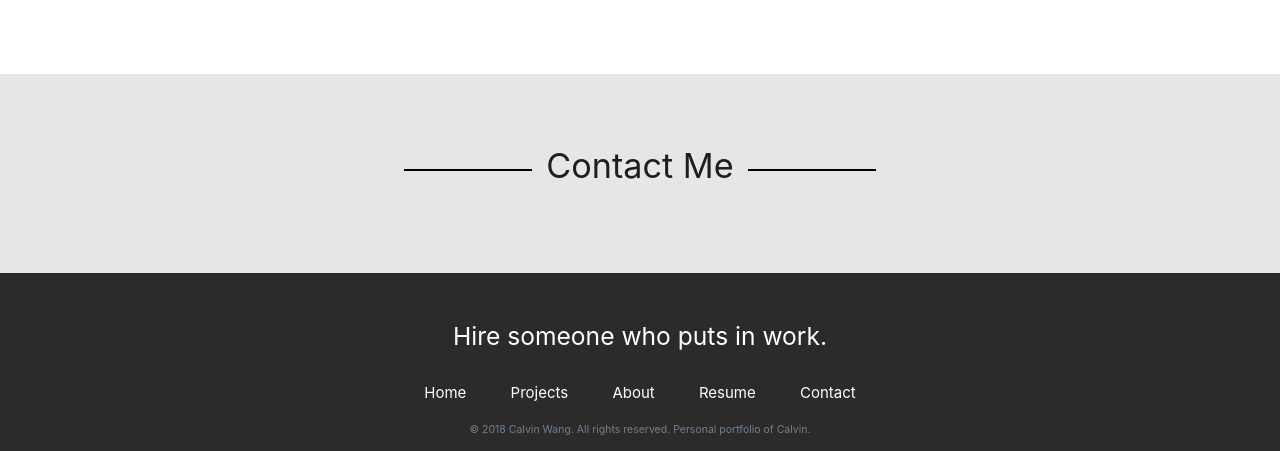
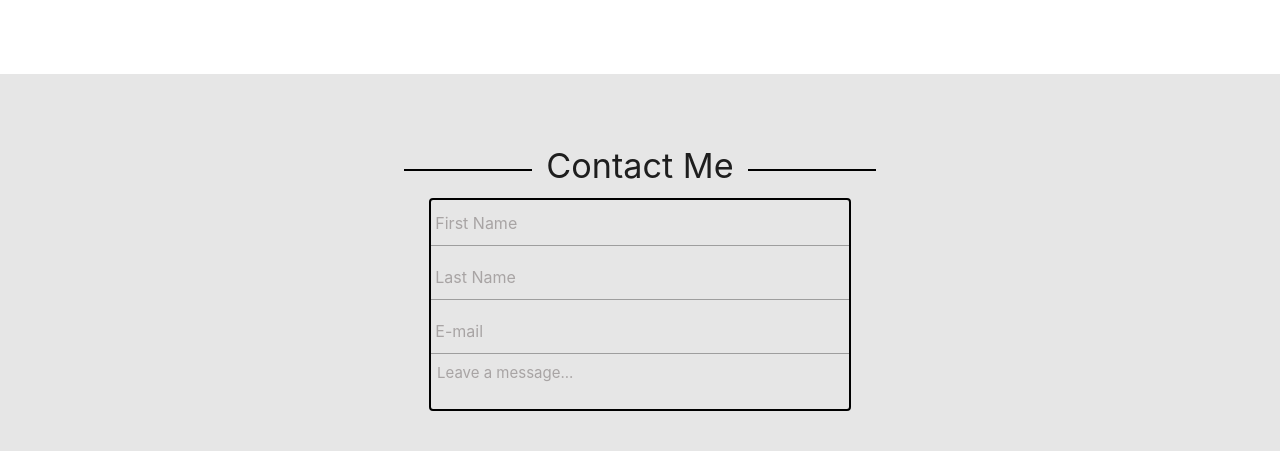
Before and after one commit to JinseiNai/JinseiNai.github.io, a plain HTML site: page index.html in a window 1280 px wide. Shown: the part 2024-2475 px from the top of the page. Drawn offline with nearby package versions, Linux system fonts and the light colour scheme.

Commit message:
contact box

```diff
--- a/assets/css/style.css
+++ b/assets/css/style.css
@@ -1,6 +1,7 @@
 .white {
     color: white;
 }
+
 /* Jumbotron, Header */
 /* Nav Bar */
 #icon {
@@ -19,6 +20,7 @@
 #navbar {
     padding-top: 15px;
 }
+
 /* --------------- */
 .heading {
     text-align: center;
@@ -44,6 +46,7 @@ h1 {
 .jumboTitle {
     display: inline-block;
 }
+
 /* --------------- */
 
 /* First Section */
@@ -149,6 +152,23 @@ hr {
     display: inline-block;
 }
 
+.contactInfo {
+    width: 33%;
+    margin: auto;
+    /* box-sizing: border-box; */
+    border: 2px solid black;
+    border-radius: 4px;
+}
+
+::placeholder {
+    color: rgb(168, 164, 164);
+}
+
+textarea {
+    resize: none;
+    border: none;
+}
+
 /* --------------- */
 
 /* Footer Section */
@@ -189,4 +209,5 @@ hr {
 .socialMediaIcons a {
     margin: 0 10px;
 }
+
 /* ---------------- */
--- a/index.html
+++ b/index.html
@@ -1,5 +1,6 @@
 <!DOCTYPE html>
 <html>
+
 <head>
     <meta charset="utf-8" />
     <meta http-equiv="X-UA-Compatible" content="IE=edge">
@@ -7,10 +8,12 @@
     <meta name="viewport" content="width=device-width, initial-scale=1">
     <link rel="stylesheet" type="text/css" media="screen" href="assets/css/reset.css" />
     <link rel="stylesheet" href="https://cdnjs.cloudflare.com/ajax/libs/materialize/1.0.0/css/materialize.min.css">
-    <link rel="stylesheet" href="https://use.fontawesome.com/releases/v5.5.0/css/all.css" integrity="sha384-B4dIYHKNBt8Bc12p+WXckhzcICo0wtJAoU8YZTY5qE0Id1GSseTk6S+L3BlXeVIU" crossorigin="anonymous">
+    <link rel="stylesheet" href="https://use.fontawesome.com/releases/v5.5.0/css/all.css" integrity="sha384-B4dIYHKNBt8Bc12p+WXckhzcICo0wtJAoU8YZTY5qE0Id1GSseTk6S+L3BlXeVIU"
+        crossorigin="anonymous">
     <link rel="stylesheet" type="text/css" media="screen" href="assets/css/style.css" />
     <!-- <script src="main.js"></script> -->
 </head>
+
 <body>
     <div class="jumbotron">
         <div id="navbar">
@@ -42,7 +45,14 @@
             <hr>
         </div>
         <div id="aboutText">
-            <p id="textFiller">Lorem ipsum dolor sit amet, consectetur adipiscing elit. Praesent ut laoreet turpis, eget viverra massa. Maecenas at mauris at tellus pretium porttitor. Suspendisse eu lacus nisl. Cras eleifend vestibulum arcu aliquet tincidunt. Suspendisse at mollis neque. In vehicula sapien ut quam luctus lobortis. Integer maximus tellus in tristique efficitur. Nunc feugiat laoreet dignissim. Fusce vitae aliquet quam. Interdum et malesuada fames ac ante ipsum primis in faucibus. Fusce consequat nibh et velit tincidunt, eget varius felis semper. Etiam quis rhoncus dolor, at imperdiet sapien. Curabitur ornare dolor sodales erat maximus, ut dapibus nulla rutrum. Nunc ultrices erat neque, vel lacinia lacus pretium sit amet.</p>
+            <p id="textFiller">Lorem ipsum dolor sit amet, consectetur adipiscing elit. Praesent ut laoreet turpis,
+                eget viverra massa. Maecenas at mauris at tellus pretium porttitor. Suspendisse eu lacus nisl. Cras
+                eleifend vestibulum arcu aliquet tincidunt. Suspendisse at mollis neque. In vehicula sapien ut quam
+                luctus lobortis. Integer maximus tellus in tristique efficitur. Nunc feugiat laoreet dignissim. Fusce
+                vitae aliquet quam. Interdum et malesuada fames ac ante ipsum primis in faucibus. Fusce consequat nibh
+                et velit tincidunt, eget varius felis semper. Etiam quis rhoncus dolor, at imperdiet sapien. Curabitur
+                ornare dolor sodales erat maximus, ut dapibus nulla rutrum. Nunc ultrices erat neque, vel lacinia lacus
+                pretium sit amet.</p>
         </div>
     </div>
 
@@ -95,7 +105,12 @@
         </div>
 
         <div class="contactInfo">
-
+            <form>
+                <input type="text" name="firstName" placeholder="&nbsp;First Name"><br>
+                <input type="text" name="lastName" placeholder="&nbsp;Last Name"><br>
+                <input type="email" name="email" placeholder="&nbsp;E-mail"><br>
+                <textarea rows="8" cols="50" wrap="hard" placeholder="&nbsp;Leave a message..."></textarea>
+            </form>
         </div>
     </div>
 
@@ -121,4 +136,5 @@
         </div>
     </div>
 </body>
+
 </html>
```
